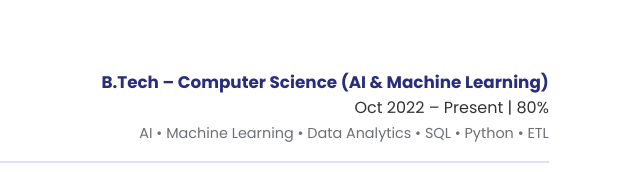
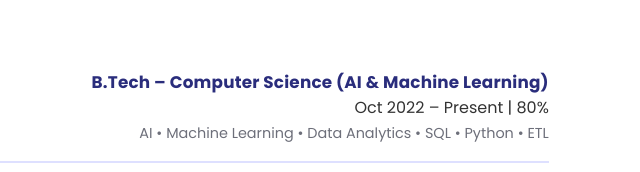
Before and after one commit to BhavyaJain09/Portfolio, a plain HTML site: page index.html in a window 1280 px wide. Shown: the part 590-762 px from the top of the page, 622-1262 px from the left. Drawn offline with Linux system fonts and the light colour scheme.

```diff
--- a/style.css
+++ b/style.css
@@ -111,3 +111,6 @@
   .edu-row{flex-direction:column;align-items:flex-start;}
   .edu-right{text-align:left;}
 }
+.edu-row strong {
+  letter-spacing: 0.2px;
+}
```
